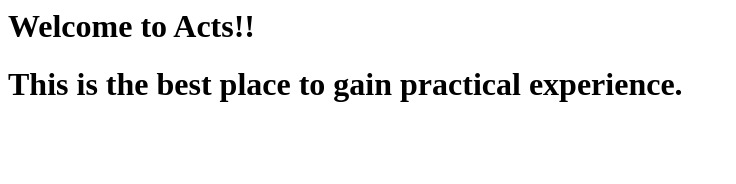
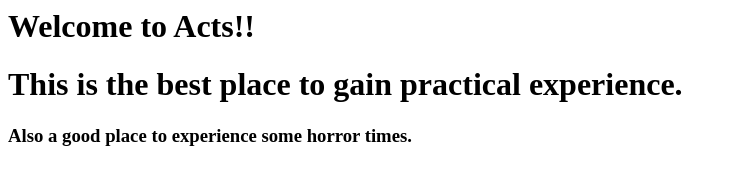
Before and after one commit to AbhinavSeggyam/render-acts-dai, a plain HTML site: page index.html in a window 1280 px wide. Shown: the whole page, without its empty margins (0-736 px from the left). Drawn offline with Linux system fonts and the light colour scheme.

Commit message:
Commiting changes to index.html

```diff
--- a/index.html
+++ b/index.html
@@ -7,5 +7,6 @@
 <body>
     <h1>Welcome to Acts!!</h1>
     <h1>This is the best place to gain practical experience.</h1>
+    <h3>Also a good place to experience some horror times.</h3>
 </body>
 </html>
```
